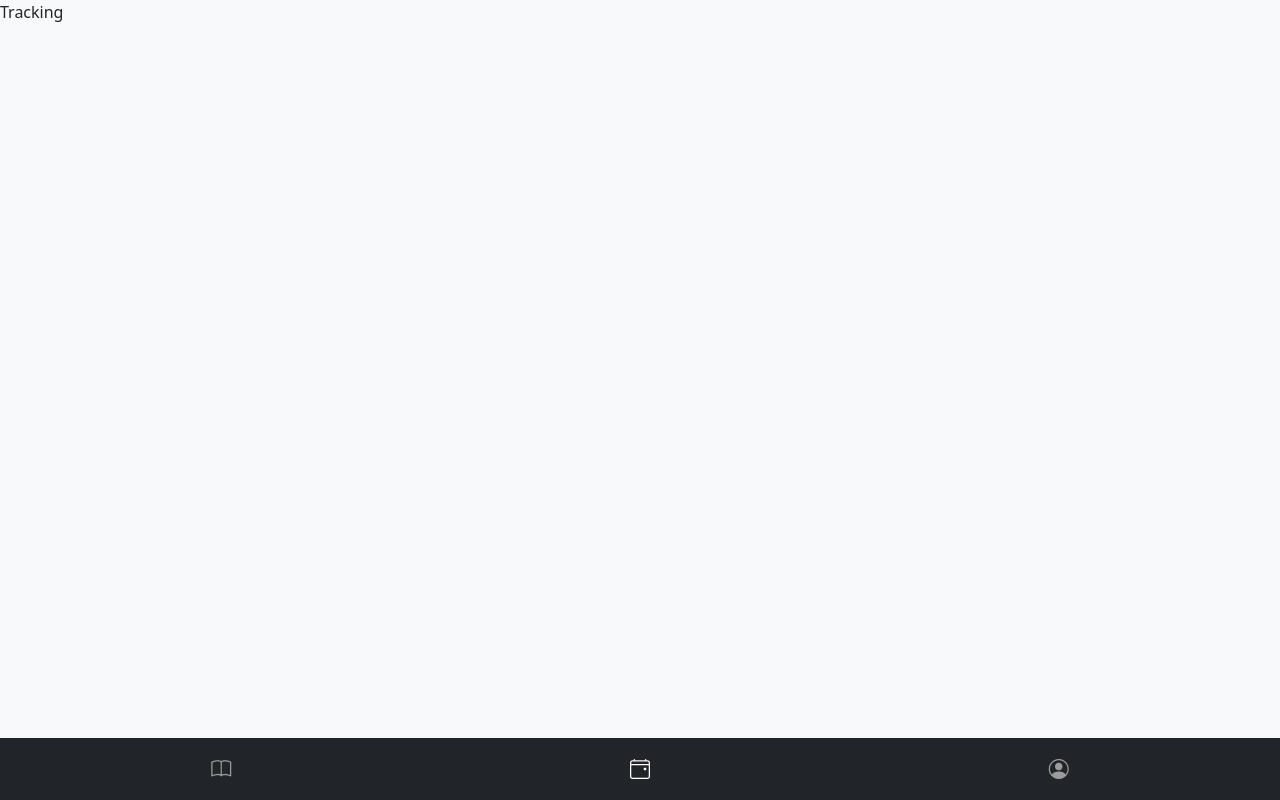
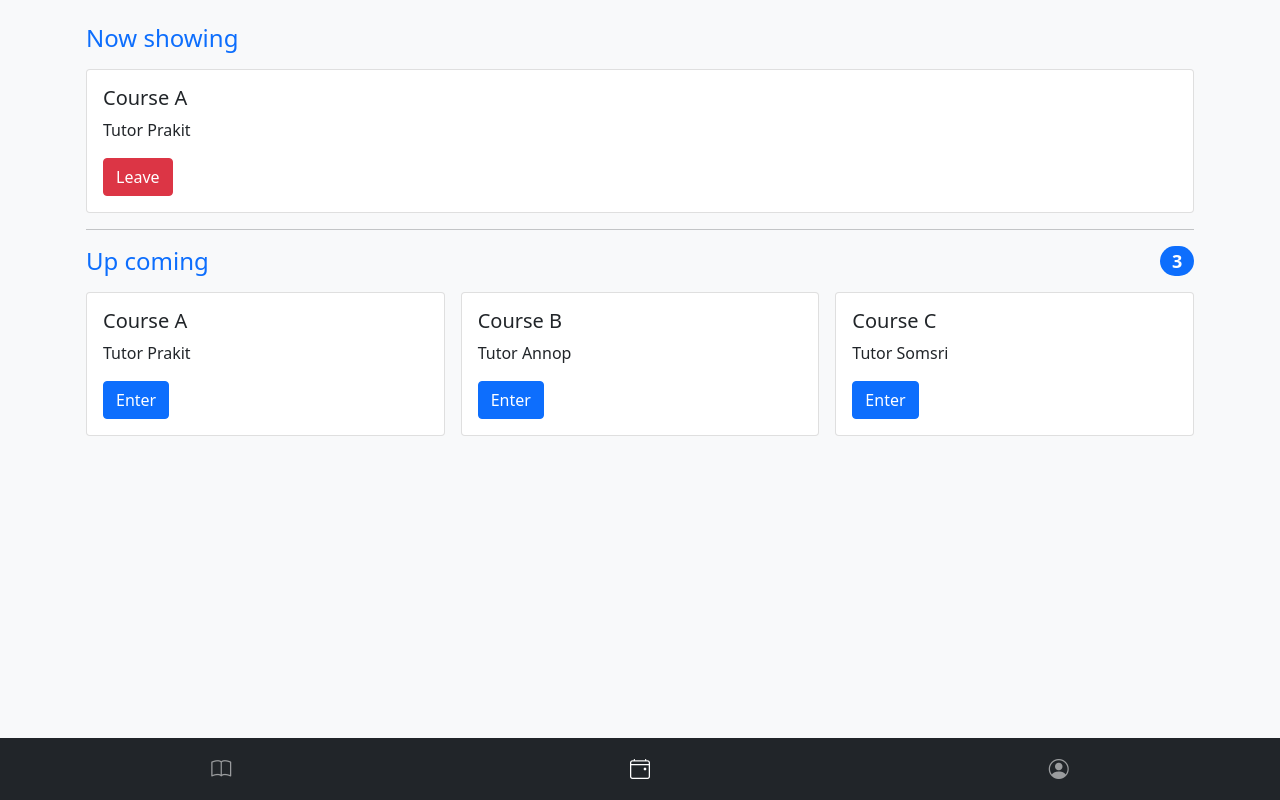
Before and after one commit to Wizdom-SECU/Be-U-On-PWA, a Vue app: page /tracking in a window 1280 px wide. Built offline with nearby package versions, Linux system fonts and the light colour scheme.

Commit message:
example view

```diff
--- a/index.html
+++ b/index.html
@@ -10,8 +10,7 @@
         height: 100%;
       }
       #app {
-        display: flex;
-        align-items: center;
+        min-height: 100%;
       }
     </style>
   </head>
--- a/src/App.vue
+++ b/src/App.vue
@@ -1,8 +1,5 @@
 <template>
-  <div style="width: 100%;height: 100%;">
     <router-view/>
-    <ReloadPrompt/>
-  </div>
 </template>
 
 <script setup>
--- a/src/views/Classroom.vue
+++ b/src/views/Classroom.vue
@@ -1,6 +1,8 @@
 <template>
-  <div>
-    <div>
+  <div class="container px-3 py-4">
+    <h4 class="d-flex justify-content-between align-items-center mb-3">
+      <span class="text-primary">Course List</span>
+    </h4>
     <div>Category:</div>
     <div class="nav-scroller py-1 mb-2">
       <nav class="nav d-flex justify-content-between">
@@ -12,12 +14,39 @@
         <a class="p-2 link-secondary" href="#">Arts</a>
       </nav>
     </div>
+    <div class="row gx-3 gy-3">
+      <div class="col-sm">
+        <div class="card">
+          <div class="card-body">
+            <h5 class="card-title">Course A</h5>
+            <p class="card-text">Tutor Prakit</p>
+            <a class="btn btn-success" data-bs-toggle="offcanvas" href="#offcanvasBottom" aria-controls="offcanvasBottom">Enroll</a>
+          </div>
+        </div>
+      </div>
+      <div class="col-sm">
+        <div class="card">
+          <div class="card-body">
+            <h5 class="card-title">Course B</h5>
+            <p class="card-text">Tutor Annop</p>
+            <a class="btn btn-success" data-bs-toggle="offcanvas">Enroll</a>
+          </div>
+        </div>
+      </div>
+    </div>
+    <div class="offcanvas offcanvas-bottom" tabindex="-1" id="offcanvas" aria-labelledby="offcanvasLabel" data-bs-backdrop="true" data-bs-scroll="true">
+      <div class="offcanvas-header">
+        <h5 class="offcanvas-title" id="offcanvasLabel">Offcanvas</h5>
+        <button type="button" class="btn-close text-reset" data-bs-dismiss="offcanvas" aria-label="Close"></button>
+      </div>
+      <div class="offcanvas-body">
+        Content for the offcanvas goes here. You can place just about any Bootstrap component or custom elements here.
+      </div>
     </div>
   </div>
 </template>
 
 <script>
 export default {
-
 }
 </script>
--- a/src/views/Home.vue
+++ b/src/views/Home.vue
@@ -30,7 +30,6 @@ export default {
 <style>
 .console {
   width: 100%;
-  height: 100%;
   padding-bottom: 62px;
 }
 .nav-scroller {
--- a/src/views/SignIn.vue
+++ b/src/views/SignIn.vue
@@ -1,6 +1,6 @@
 <template>
-  <main class="form-signin text-center">
-    <form>
+  <main style="height: 100%; display: flex; align-items: center;">
+    <form class="form-signin text-center">
       <img class="mb-4" src="../assets/bootstrap-logo.svg" alt="" width="72" height="57">
       <h3 class="h3 mb-3">Please Sign In</h3>
       <div class="form-floating">
@@ -24,6 +24,10 @@ export default {
 </script>
 
 <style>
+. {
+  display: flex;
+  align-items: center;
+}
 .form-signin {
   width: 100%;
   max-width: 330px;
--- a/src/views/Tracking.vue
+++ b/src/views/Tracking.vue
@@ -1,5 +1,54 @@
 <template>
-  <div>Tracking</div>
+  <div class="container px-3 py-4">
+    <h4 class="d-flex justify-content-between align-items-center mb-3">
+      <span class="text-primary">Now showing</span>
+    </h4>
+    <div class="row gx-3 gy-3">
+      <div class="col-sm">
+        <div class="card">
+          <div class="card-body">
+            <h5 class="card-title">Course A</h5>
+            <p class="card-text">Tutor Prakit</p>
+            <a href="#" class="btn btn-danger">Leave</a>
+          </div>
+        </div>
+      </div>
+    </div>
+    <hr/>
+    <h4 class="d-flex justify-content-between align-items-center mb-3">
+      <span class="text-primary">Up coming</span>
+      <span class="badge bg-primary rounded-pill">3</span>
+    </h4>
+    <div class="row gx-3 gy-3">
+      <div class="col-sm">
+        <div class="card">
+          <div class="card-body">
+            <h5 class="card-title">Course A</h5>
+            <p class="card-text">Tutor Prakit</p>
+            <a href="#" class="btn btn-primary">Enter</a>
+          </div>
+        </div>
+      </div>
+      <div class="col-sm">
+        <div class="card">
+          <div class="card-body">
+            <h5 class="card-title">Course B</h5>
+            <p class="card-text">Tutor Annop</p>
+            <a href="#" class="btn btn-primary">Enter</a>
+          </div>
+        </div>
+      </div>
+      <div class="col-sm">
+        <div class="card">
+          <div class="card-body">
+            <h5 class="card-title">Course C</h5>
+            <p class="card-text">Tutor Somsri</p>
+            <a href="#" class="btn btn-primary">Enter</a>
+          </div>
+        </div>
+      </div>
+    </div>
+  </div>
 </template>
 
 <script>
```
Lines whose indentation alone changed are shown as unchanged.
